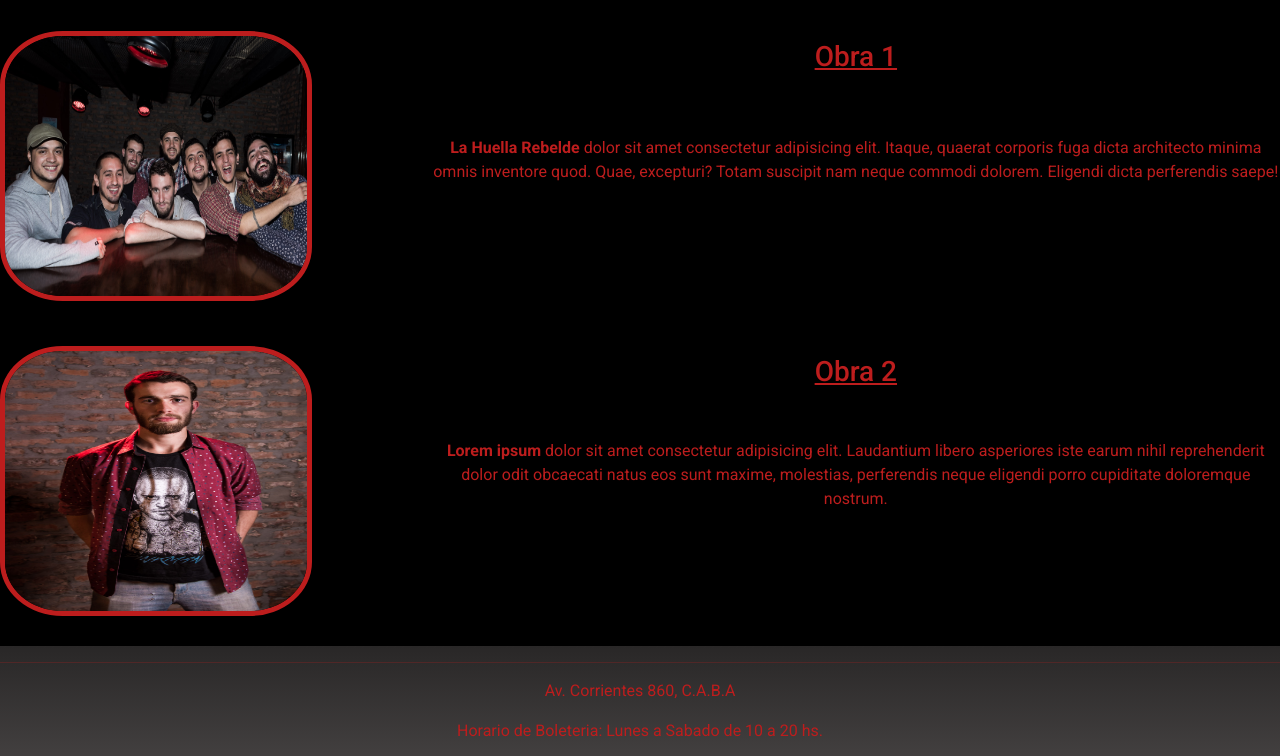
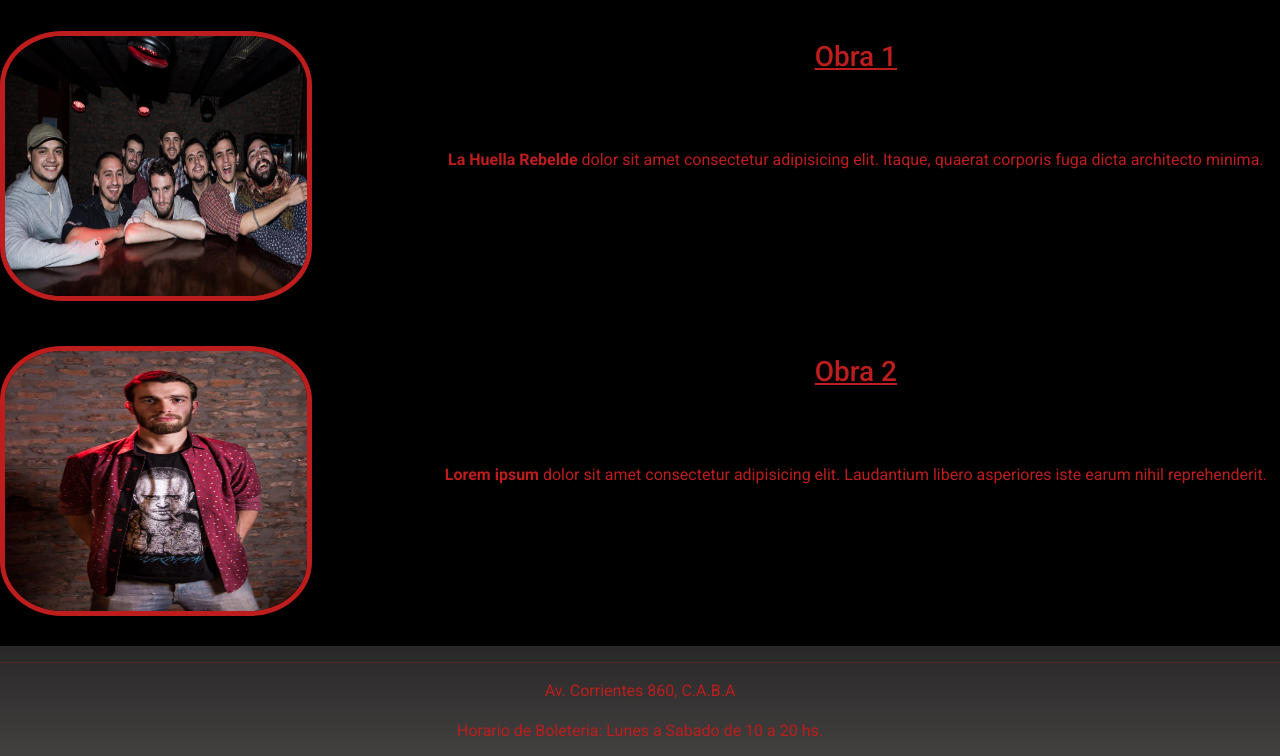
Before and after one commit to marianoferseo/teatro-lamueca, a website: page index.html in a window 1280 px wide. Shown: the part 880-1636 px from the top of the page. Drawn offline with nearby package versions, Linux system fonts and the light colour scheme.

Commit message:
Update index.html
modificacion de longitud de lorem en los <p>

```diff
--- a/index.html
+++ b/index.html
@@ -109,7 +109,7 @@
                     <img src="img/el-bar.jpg" alt="el-bar" id="pic">
 
                     <!-- Descripcion Obra 1 -->
-                    <p id="text"> <strong>La Huella Rebelde</strong> dolor sit amet consectetur adipisicing elit. Itaque, quaerat corporis fuga dicta architecto minima omnis inventore quod. Quae, excepturi? Totam suscipit nam neque commodi dolorem. Eligendi dicta perferendis saepe!</p>
+                    <p id="text"> <strong>La Huella Rebelde</strong> dolor sit amet consectetur adipisicing elit. Itaque, quaerat corporis fuga dicta architecto minima.</p>
 
                 </article>
 
@@ -126,7 +126,7 @@
                     <img src="img/juaniferna.jpg" alt="juani fernandez" id="pic">
 
                     <!-- Descripcion Obra 2 -->
-                    <p id="text"> <strong>Lorem ipsum</strong> dolor sit amet consectetur adipisicing elit. Laudantium libero asperiores iste earum nihil reprehenderit dolor odit obcaecati natus eos sunt maxime, molestias, perferendis neque eligendi porro cupiditate doloremque nostrum.</p>
+                    <p id="text"> <strong>Lorem ipsum</strong> dolor sit amet consectetur adipisicing elit. Laudantium libero asperiores iste earum nihil reprehenderit.</p>
 
                 </article>
 
```
